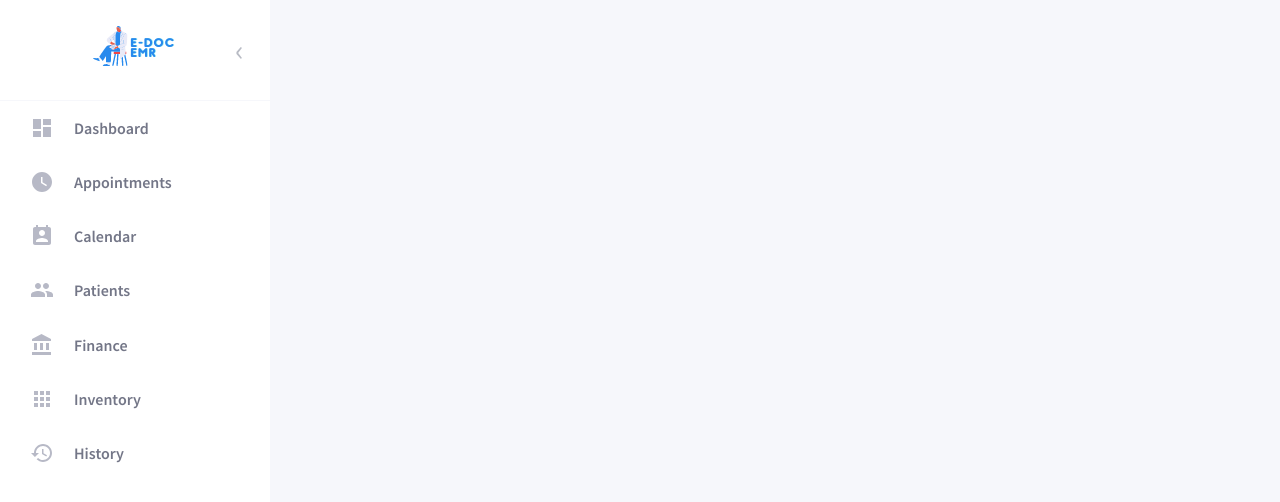
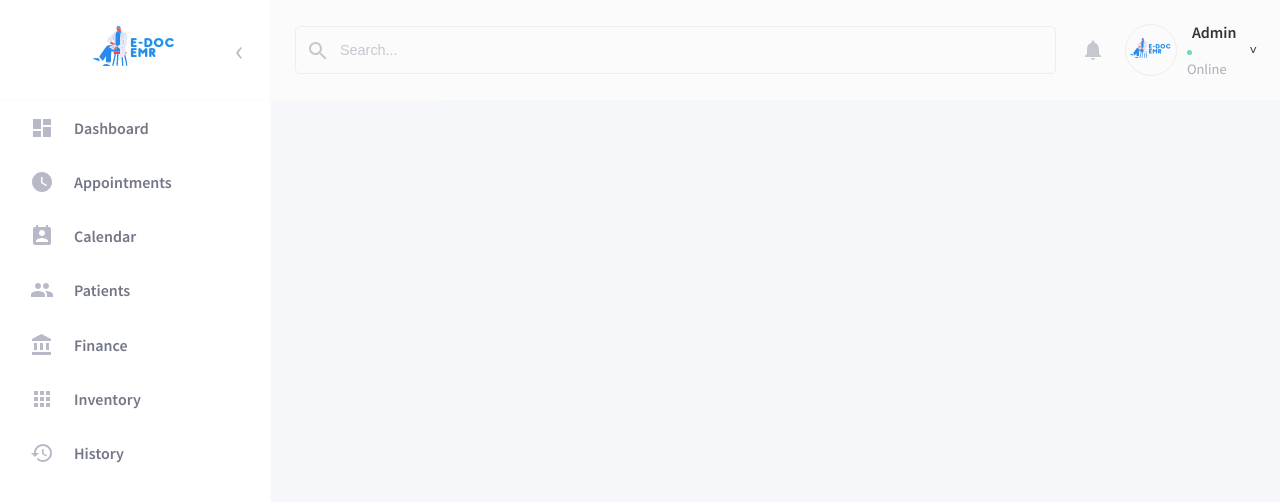
Before and after one commit to hhamza1/edoc-app, a React (Create React App) app: page / in a window 1280 px wide. Shown: the top 502 px of the page. Built offline with nearby package versions, Linux system fonts and the light colour scheme.

Commit message:
Added the top-bar elements together

```diff
--- a/src/App.css
+++ b/src/App.css
@@ -1,3 +1,7 @@
 body {
     background: #F6F7FB;
 }
+
+.nav-menu {
+    display: flex;
+}
--- a/src/App.js
+++ b/src/App.js
@@ -1,7 +1,9 @@
 import React from 'react';
 
 /** Components */
-import SideMenu from './app/components/side-menu/side-menu.component.jsx'
+import SideMenu from './app/components/side-menu/side-menu.component.jsx';
+import TopBar from './app/components/top-bar/top-bar.component.jsx';
+
 
 
 /** App style */
@@ -11,7 +13,10 @@ import './App.css';
 function App() {
   return (
     <div className="App">
-      <SideMenu />
+      <div className="nav-menu">
+        <SideMenu />
+        <TopBar />
+      </div>
     </div>
 
   );
--- a/src/app/components/top-bar/top-bar.component.jsx
+++ b/src/app/components/top-bar/top-bar.component.jsx
@@ -1,9 +1,12 @@
 import React from 'react';
+
+import UserPic from '../../assets/img/edoc.png';
+
 
 import './top-bar.styles.scss';
 
 
-import {MdSearch} from 'react-icons/md';
+import {MdSearch, MdNotifications} from 'react-icons/md';
 
 
 
@@ -11,8 +14,23 @@ const TopBar = () => {
     return (
         <div className="top-bar">
             <div className="top-bar__input-group">
+                <MdSearch className="top-bar--icon"/>
                 <input type="text" name="search" placeholder="Search..." />
-                <MdSearch />
+            </div>
+            <div className="top-bar__notif-user">
+                <MdNotifications className="top-bar--icon" />
+                <div className="top-bar__notif-user--user-profile">
+                    <img src={UserPic} alt="User Profile" />
+                    <div className="user-info">
+                        <span className="username">
+                            Admin
+                        </span>
+                        <span className="user-status">
+                            <div className="status"></div>Online
+                        </span>
+                    </div>
+                    <span className="top-bar__notif-user--arrow">&#709;</span>
+                </div>
             </div>
         </div>
     )
--- a/src/app/components/top-bar/top-bar.styles.scss
+++ b/src/app/components/top-bar/top-bar.styles.scss
@@ -1,5 +1,123 @@
 @import '../../sass/abstracts/variables';
 
 .top-bar {
+    background: $bg-grey;
     display: flex;
+    align-items: center;
+    height: 100px;
+    width: 100%;
+    padding: 0px 20px;
+    border: 0;
+    box-shadow: 0 0 1px 0 #EEE;
+
+
+    &__input-group {
+        width: 80%;
+        border: 1px solid #EEE;
+        border-radius: 5px;
+        margin-left: 5px;
+        margin-right: 5px;
+
+        input {
+            border: 0;
+            padding: 15px 10px;
+            background: $bg-grey;
+            color: rgba($primary-color, .8);
+            font-size: .9rem;
+            width: 90%;
+            outline: none;
+        }
+
+
+
+        input::placeholder {
+            font-size: .9rem;
+            color: rgba($primary-color, .8);
+        }
+
+    }
+
+    &--icon {
+        font-size: 1.5rem;
+        color: rgba($primary-color, .8);
+        cursor: pointer;
+        padding-left: 10px;
+    }
+
+
+    &__notif-user {
+        display: flex;
+        align-items: center;
+        justify-content: center;
+        cursor: pointer;
+
+
+        &--user-profile {
+            display: flex;
+            flex-flow: row;
+            justify-content: center;
+            align-items: center;
+
+
+            img {
+                border-radius: 50%;
+                max-width: 50px;
+                border: 1px solid #eee;
+            }
+
+            .user-info {
+                display: flex;
+                flex-flow: column;
+                padding: 0 10px;
+
+
+                .username {
+                    color: #333;
+                    font-size: 1rem;
+                    font-weight: 600;
+                    padding-left: 5px;
+                }
+
+
+
+                .user-status {
+                    color: rgba(#A3A5B0, .9);
+                    font-size: .9rem;
+
+                    .status {
+                        width: 5px;
+                        height: 5px;
+                        border: none;
+                        border-radius: 50%;
+                        background: #6ADDAF;
+                        display: inline-block;
+                        vertical-align: middle;
+                        margin-right: 5px;
+                    }
+                }
+
+            }
+        }
+
+
+        .top-bar--icon {
+            padding: 20px;
+            transition: all .3s ease-in-out;
+        }
+
+        .top-bar--icon:hover {
+            color: $secondary-color;
+        }
+
+
+        &--arrow {
+            color: #333;
+            font-size: .8rem;
+            padding: 0 3px;
+        }
+
+        &--arrow:hover {
+            color: $secondary-color;
+        }
+    }
 }
--- a/src/app/sass/abstracts/_variables.scss
+++ b/src/app/sass/abstracts/_variables.scss
@@ -1,4 +1,4 @@
 $primary-color: #B8BBC4;
 $secondary-color: #288AED;
-$bg-grey:#F6F7FB;
+$bg-grey:#FBFBFB;
 $bg-white : #fff;
```
